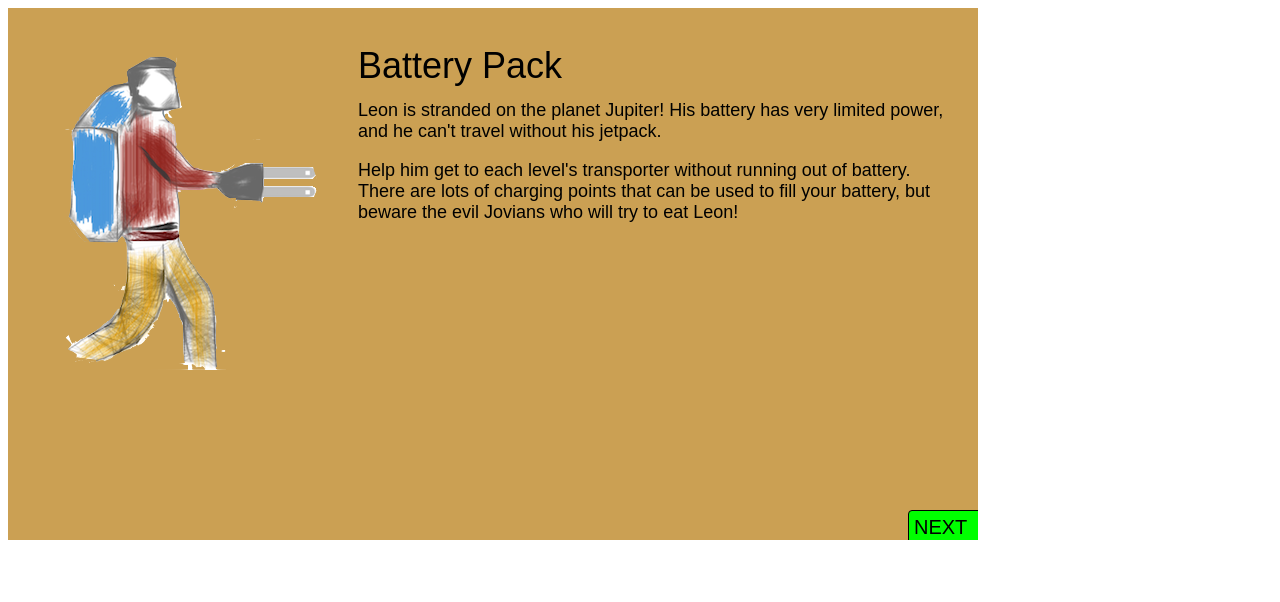
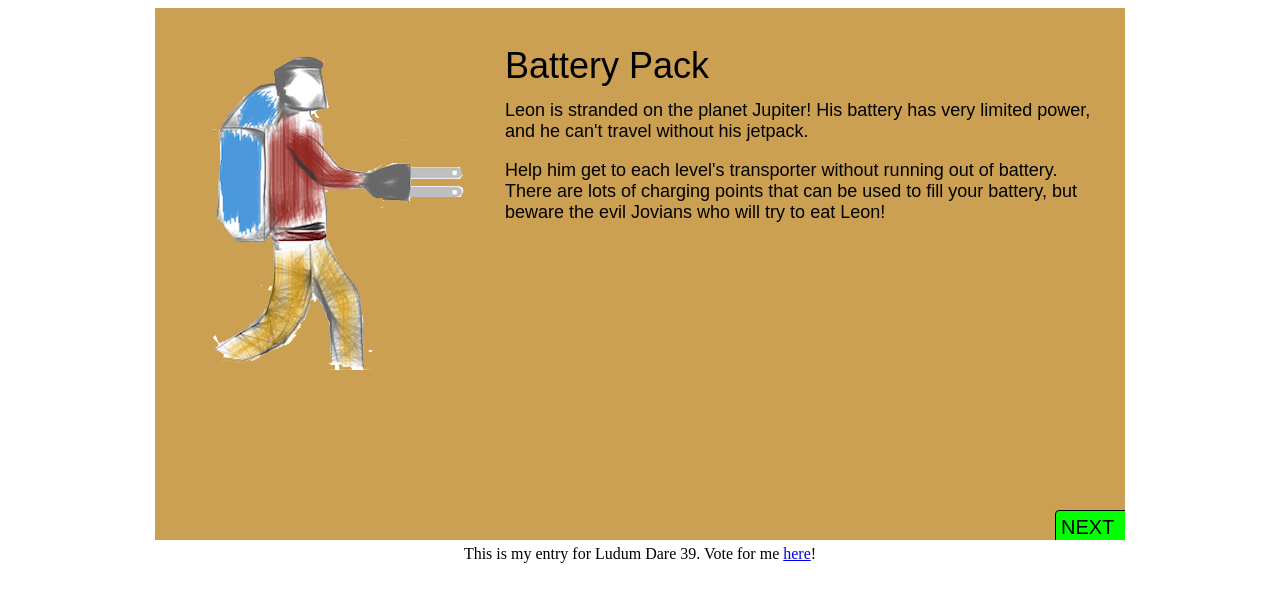
Before and after one commit to Shashwat986/LD39-Power, a website built with webpack: page index.html in a window 1280 px wide. Built offline with nearby package versions, Linux system fonts and the light colour scheme.

Commit message:
Making homepage prettier

```diff
--- a/index.html
+++ b/index.html
@@ -3,7 +3,14 @@
     <title>LD 39: Running out of Power</title>
   </head>
   <body>
-    <div id="game">Loading...</div>
+    <center>
+      <div id="game">Loading...</div>
+    </center>
+    <center>
+      <div style="width: 75%; text-align: center; padding-top: 5px;">
+        This is my entry for Ludum Dare 39. Vote for me <a href="https://ldjam.com/events/ludum-dare/39/games">here</a>!
+      </div>
+    </center>
     <!--<script type="text/javascript" src="https://rawgithub.com/craftyjs/Crafty/release/dist/crafty-min.js"></script> -->
     <script type="text/javascript" src="lib/crafty-min.js"></script>
     <script type="text/javascript" src="dist/bundle.js"></script>
```
